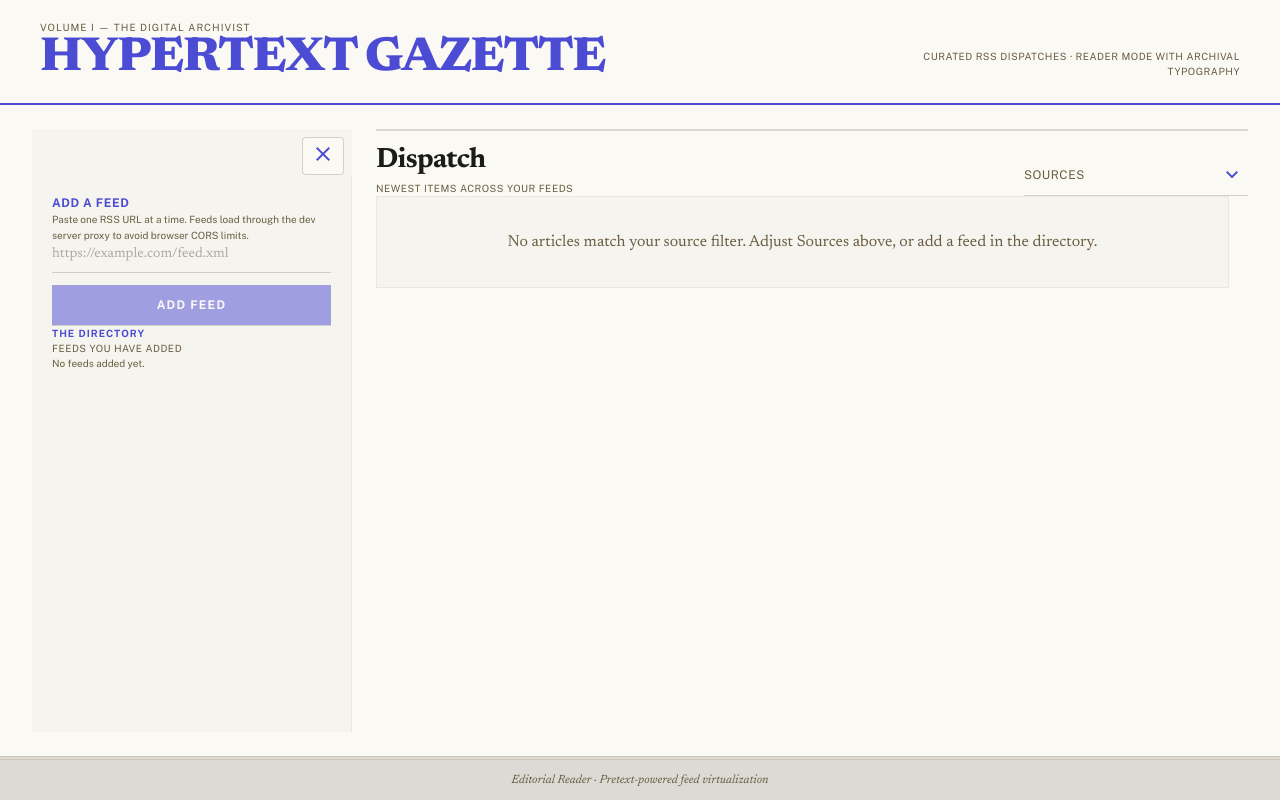
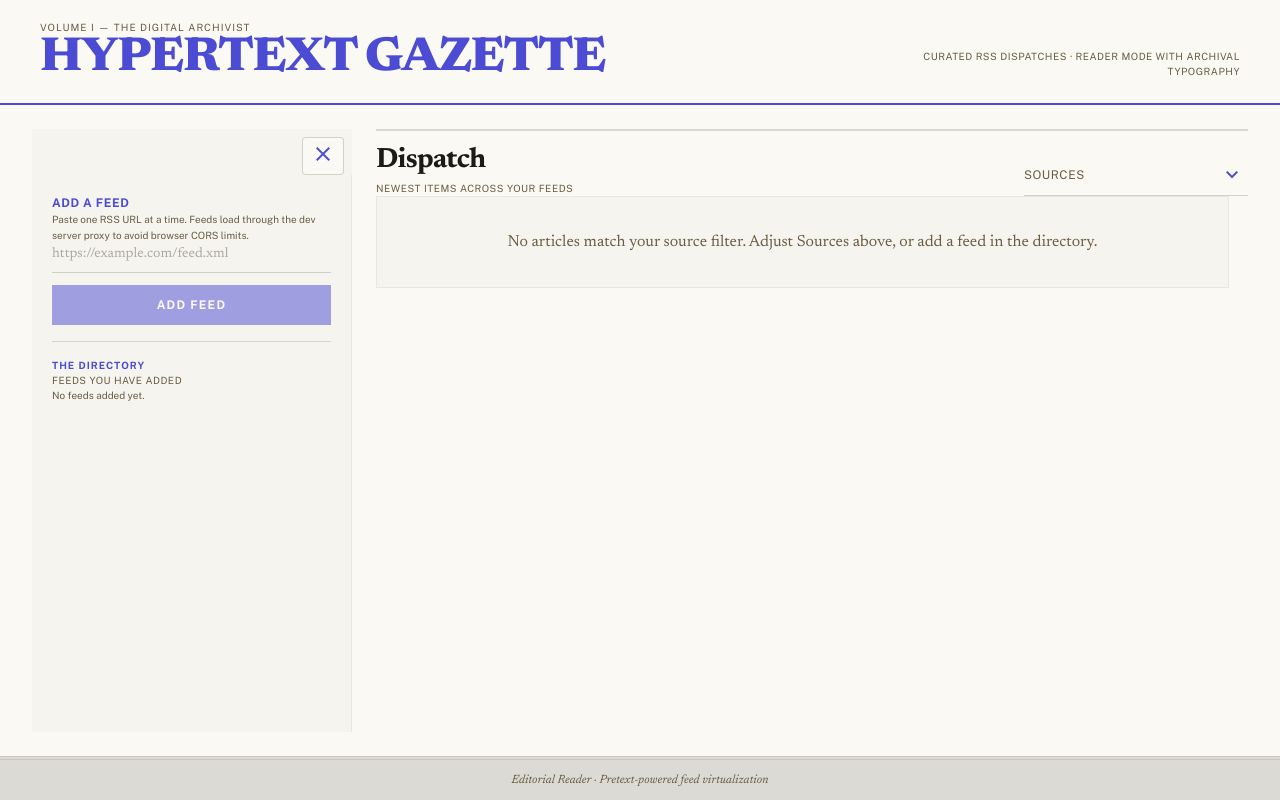
Before and after one commit to AllramEst83/design-with-text, a Vue app: page / in a window 1280 px wide. Built offline with nearby package versions, Linux system fonts and the light colour scheme.

Commit message:
Replace horizontal rule with styled div for improved design consistency in FeedSidebarContent component.

```diff
--- a/src/components/FeedSidebarContent.vue
+++ b/src/components/FeedSidebarContent.vue
@@ -18,7 +18,7 @@ const emit = defineEmits<{
   <div class="rule-column flex h-full w-full flex-col overflow-y-auto p-5">
     <FeedInput :loading="loading" :error="error" @add="(url) => emit('add', url)" />
 
-    <hr class="my-8 border-t border-outline/30" />
+    <div style="margin: 1.0rem 0; height: 1px; width: 100%; background-color: currentColor; opacity: 0.15; flex-shrink: 0;"></div>
 
     <div class="space-y-6">
       <div>
```
